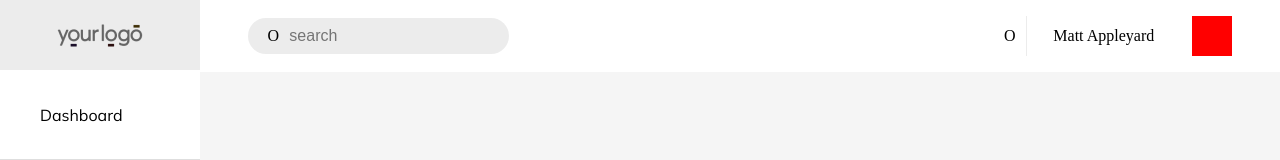
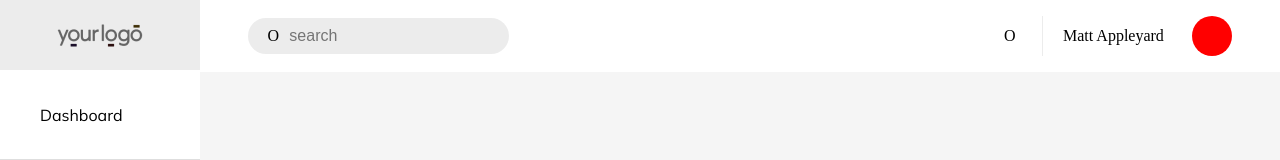
Before and after one commit to Saffe-filiz/React-Dashboard, a React (Create React App) app: page / in a window 1280 px wide. Shown: the top 160 px of the page. Built offline with nearby package versions, Linux system fonts and the light colour scheme.

Commit message:
User Cart Style

```diff
--- a/src/TheSearch.css
+++ b/src/TheSearch.css
@@ -36,40 +36,39 @@
 
 /* USER CART START */
 
-.search .userCart {
+.search .userContent {
 	display: inline-flex;
 	justify-content: space-between;
 	width: 228px;
 	height: 40px;
 }
 
-.userCart .userCartNotificationsIcons {
-	position: relative;
+.userContent .userCartNotificationsIcons {
 	display: flex;
 	align-items: center;
 }
 
-.userCartNotificationsIcons:after {
-	position: absolute;
-	top: 0%;
-	left: 22px;
-	content: '';
-	width: 1px;
+.userContent .userCart {
+	display:flex;
+	align-items: center;
+	justify-content: space-between;
+	width: 190px;
 	height: 100%;
-	background-color: #ECECEC;
-
+	border-left: 1px solid #ECECEC;
 }
 
 .userCart .userCartUserName {
 	display: flex;
 	align-items: center;
+	margin-left: 20px;
 }
 
-
-/* USER CART END */
 
 .userCart .userCartUserImage {
 	width: 40px;
 	height: 40px;
+	border-radius: 99999px;
 	background-color:red;
 }
+
+/* USER CART END */
--- a/src/TheSearch.js
+++ b/src/TheSearch.js
@@ -7,10 +7,12 @@ function search () {
 			    <span className="searchIcon">O</span>
 				<input type="text" placeholder="search"/>
 			</div>
-			<div className="userCart">
+			<div className="userContent">
 				<span className="userCartNotificationsIcons">O</span>
-				<span className="userCartUserName">Matt Appleyard</span>
-				<span className="userCartUserImage"></span>
+				<div className="userCart">
+					<span className="userCartUserName">Matt Appleyard</span>
+				    <span className="userCartUserImage"></span>
+				</div>
 			</div>
 		</div>
 	);
```
